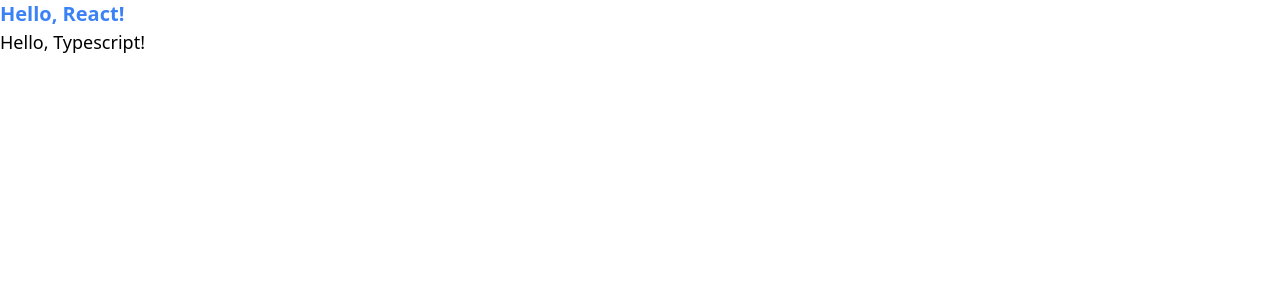
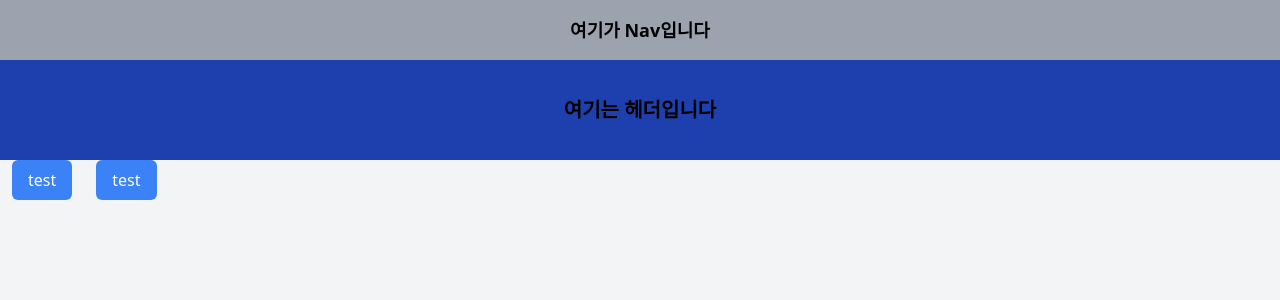
Before and after one commit to EN-NotBlank/SurveyFarm-Front, a React (Vite) app: page / in a window 1280 px wide. Shown: the top 300 px of the page. Built offline with nearby package versions, Linux system fonts and the light colour scheme; the HTML template or start-up script is replaced by a standard one.

Commit message:
test: dropdown

```diff
--- a/src/App.tsx
+++ b/src/App.tsx
@@ -1,10 +1,16 @@
-import React from 'react';
+import Nav from "./components/Nav";
+import Header from "./components/Header";
+import DropdownMenu from "./components/DropdownMenu";
 
 const App = () => {
+  const RegionMenu = ['전체', '서울', '경기', '인천', '대전', '세종', '충남', '충북', '광주', '전남', '전북', '대구', '경북', '부산', '울산', '경남', '강원', '제주'];
+
   return (
-    <div>
-      <h2 className="text-blue-500 text-xl font-bold">Hello, React!</h2>
-      <p className="text-lg font-medium">Hello, Typescript!</p>
+    <div className="min-h-screen bg-gray-100">
+      <Nav />
+      <Header />
+      <DropdownMenu name="test" options={RegionMenu} />
+      <DropdownMenu name="test" options={RegionMenu} />
     </div>
   );
 };
--- /dev/null
+++ b/src/components/DropdownMenu.tsx
@@ -0,0 +1,81 @@
+import React, { useState } from 'react';
+
+interface DropdownMenuProps {
+    name: string;
+    options: string[];  // 메뉴에 나타낼 옵션 목록
+}
+
+const DropdownMenu: React.FC<DropdownMenuProps> = ({ name, options }) => {
+    const [selectedOptions, setSelectedOptions] = useState<string[]>([]);
+    const [isOpen, setIsOpen] = useState<boolean>(false);
+
+    const toggleMenu = () => {
+        setIsOpen(!isOpen);
+    };
+
+    const handleSelect = (option: string) => {
+        setSelectedOptions((prev) =>
+            prev.includes(option)
+                ? prev.filter((item) => item !== option) // 이미 선택한 경우 해제
+                : [...prev, option] // 선택 추가
+        );
+    };
+
+    const handleApply = () => {
+        setIsOpen(false); // 적용하기 버튼 클릭 시 드롭다운 닫기
+    };
+
+    const handleReset = () => {
+        setSelectedOptions([]); // 초기화 버튼 클릭 시 선택 해제
+    };
+
+    return (
+        <div className="relative inline-block text-left mx-3">
+            {/* 드롭다운 토글 버튼 */}
+            <button
+                onClick={toggleMenu}
+                className="bg-blue-500 text-white px-4 py-2 rounded-md"
+            >
+                {name}
+            </button>
+
+            {/* 드롭다운 메뉴 */}
+            {isOpen && (
+                <div className="absolute mt-2 w-[50vw] bg-white border border-gray-300 rounded-md shadow-lg z-10">
+                    <div className="grid grid-cols-4 gap-2 p-2">
+                        {options.map((option) => (
+                            <div
+                                key={option}
+                                onClick={() => handleSelect(option)}
+                                className={`cursor-pointer p-2 text-center rounded-md ${selectedOptions.includes(option)
+                                    ? 'bg-white text-black border-black border-[1px]'
+                                    : 'bg-gray-100 text-gray-700'
+                                    }`}
+                            >
+                                {option}
+                            </div>
+                        ))}
+                    </div>
+
+                    {/* 초기화, 적용하기 버튼 */}
+                    <div className="flex justify-between p-2 border-t border-gray-300">
+                        <button
+                            onClick={handleReset}
+                            className="bg-gray-300 text-black px-4 py-2 rounded-md"
+                        >
+                            초기화
+                        </button>
+                        <button
+                            onClick={handleApply}
+                            className="bg-blue-500 text-white px-4 py-2 rounded-md"
+                        >
+                            적용하기
+                        </button>
+                    </div>
+                </div>
+            )}
+        </div>
+    );
+};
+
+export default DropdownMenu;
--- /dev/null
+++ b/src/components/Header.tsx
@@ -0,0 +1,9 @@
+const Section = () => {
+    return (
+        <section className="container bg-blue-800 py-9 max-w-full flex justify-center">
+            <h2 className="font-bold text-xl text-black">여기는 헤더입니다</h2>
+        </section>
+    );
+};
+
+export default Section;
--- /dev/null
+++ b/src/components/Nav.tsx
@@ -0,0 +1,11 @@
+const Nav = () => {
+    return (
+        <header className="bg-gray-400 py-4">
+            <div className="container mx-auto px-4 flex justify-center">
+                <h1 className="font-bold text-lg text-black">여기가 Nav입니다</h1>
+            </div>
+        </header>
+    );
+};
+
+export default Nav;
```
